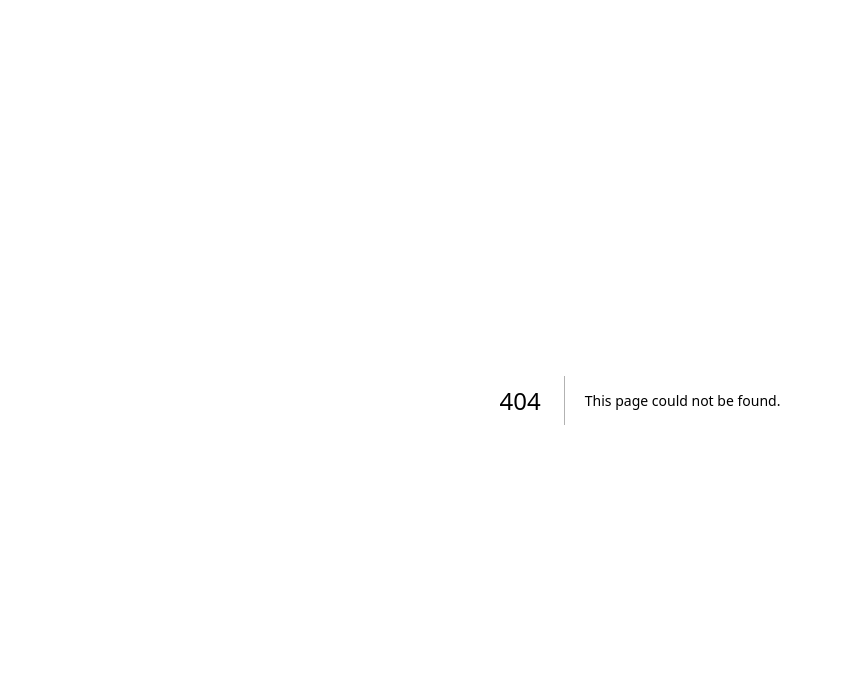
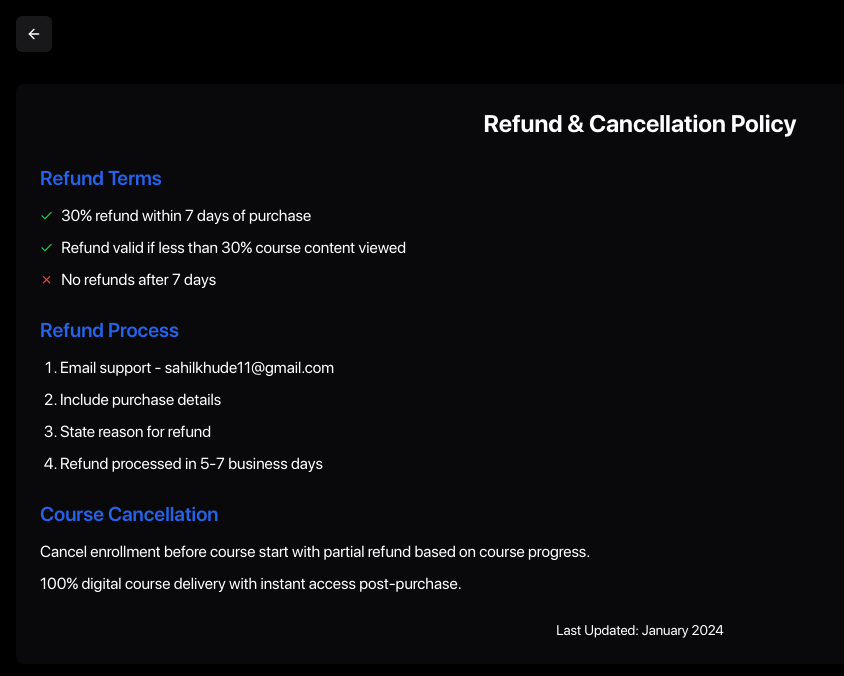
Before and after one commit to sahilkhude117/CourceHive, a Next.js app: page /policies/refund in a window 1280 px wide. Before the commit this address had no page. Shown: the top 676 px of the page, without its empty margins (0-844 px from the left). Built offline with nearby package versions, Linux system fonts and the light colour scheme.

Commit message:
refund policy

```diff
--- /dev/null
+++ b/app/policies/refund/page.tsx
@@ -0,0 +1,78 @@
+'use client'
+import React from 'react';
+import { TabProvider } from '@/contexts/TabContext';
+import { Button } from '@/components/ui/button';
+import { ArrowLeft } from 'lucide-react';
+import { useRouter } from 'next/navigation';
+
+const RefundAndCancellationPage: React.FC = () => {
+  const router = useRouter();
+  return (
+    <TabProvider>
+    <div className="sticky top-0 z-10 bg-black shadow-sm ">
+        <div className="flex items-center p-4">
+          <Button onClick={() => router.back()} size="icon" className="mr-2">
+            <ArrowLeft className="h-6 w-6" color='white' />
+          </Button>
+        </div>
+      </div>
+    <div className="min-h-screen bg-black p-4 mobile:max-w-md mx-auto">
+      <div className="bg-zinc-950 shadow-md rounded-lg p-6">
+        <h1 className="text-2xl font-bold text-center mb-6 text-white">
+          Refund & Cancellation Policy
+        </h1>
+
+        <section className="mb-6">
+          <h2 className="text-xl font-semibold mb-3 text-blue-600">
+            Refund Terms
+          </h2>
+          <ul className="space-y-2 text-white">
+            <li className="flex items-start">
+              <span className="mr-2 text-green-500">✓</span>
+              30% refund within 7 days of purchase
+            </li>
+            <li className="flex items-start">
+              <span className="mr-2 text-green-500">✓</span>
+              Refund valid if less than 30% course content viewed
+            </li>
+            <li className="flex items-start">
+              <span className="mr-2 text-red-500">✗</span>
+              No refunds after 7 days
+            </li>
+          </ul>
+        </section>
+
+        <section className="mb-6">
+          <h2 className="text-xl font-semibold mb-3 text-blue-600">
+            Refund Process
+          </h2>
+          <ol className="space-y-2 text-white list-decimal pl-5">
+            <li>Email support - sahilkhude11@gmail.com</li>
+            <li>Include purchase details</li>
+            <li>State reason for refund</li>
+            <li>Refund processed in 5-7 business days</li>
+          </ol>
+        </section>
+
+        <section>
+          <h2 className="text-xl font-semibold mb-3 text-blue-600">
+            Course Cancellation
+          </h2>
+          <p className="text-white mb-2">
+            Cancel enrollment before course start with partial refund based on course progress.
+          </p>
+          <p className="text-white">
+            100% digital course delivery with instant access post-purchase.
+          </p>
+        </section>
+
+        <div className="mt-6 text-center text-sm text-white">
+          Last Updated: January 2024
+        </div>
+      </div>
+    </div>
+    </TabProvider>
+  );
+};
+
+export default RefundAndCancellationPage;
```
